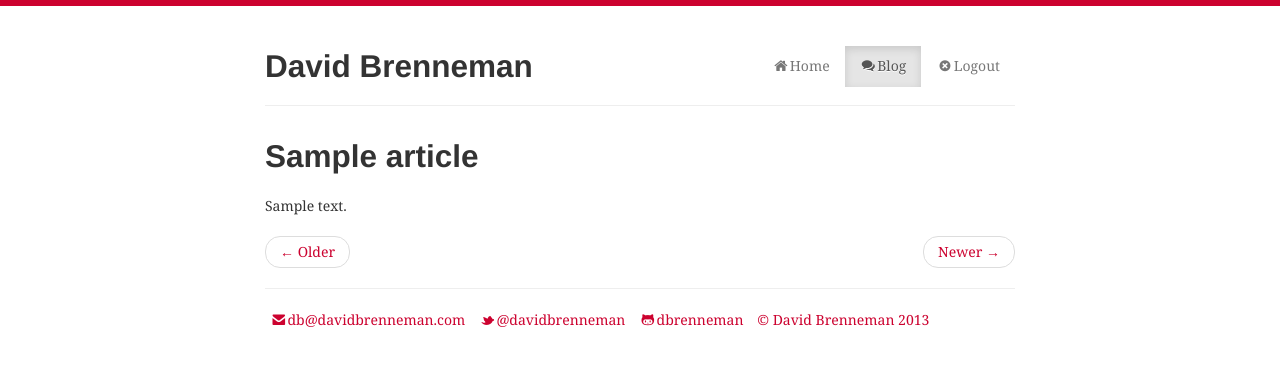
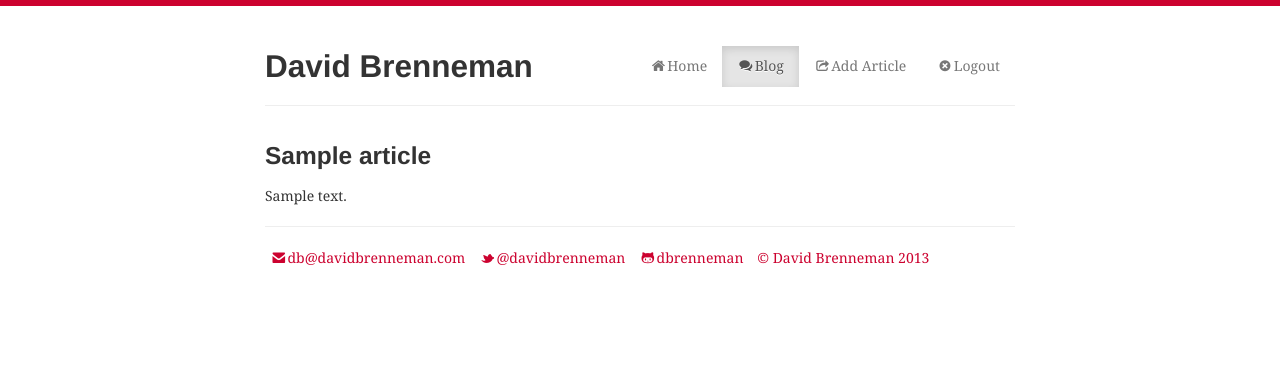
Before and after one commit to dbrenneman/DontPanic, a Flask app: a page that uses templates/base.html in a window 1280 px wide. Shown: the top 366 px of the page. Run offline with Flask 2, Linux system fonts and the light colour scheme; the visitor is signed in with stand-in values (Sample User, id 1); tables that the repository leaves empty hold one stand-in row (values such as "Sample post"); parts of the project's set-up code (start-up, migrations or seed data) failed here and were passed over.

Commit message:
simplified blog templates

```diff
--- a/templates/base.html
+++ b/templates/base.html
@@ -17,9 +17,10 @@
     <div class="container-narrow content">
         <div class="navbar">
         <ul class="nav  pull-right">
-          <li class="{% block home_highlight %}{% endblock %}"><a href="/"><i class="icon-home"></i>Home</a></li>
-          <li class="{% block blog_highlight %}{% endblock %}"><a href="/blog"><i class="icon-comments"></i>Blog</a></li>
+          <li class="{% block home_highlight %}{% endblock %}"><a href="{{ url_for('show_homepage')}}"><i class="icon-home"></i>Home</a></li>
+          <li class="{% block blog_highlight %}{% endblock %}"><a href="{{ url_for('show_articles')}}"><i class="icon-comments"></i>Blog</a></li>
           {% if session.logged_in %}
+          <li class="{% block add_article_highlight %}{% endblock %}"><a href="{{ url_for('add_article') }}"><i class="icon-share"></i>Add Article</a></li>
           <li><a href="{{ url_for('logout') }}"><i class="icon-remove-sign"></i>Logout</a></li>
           {% endif %}
         </ul>
--- a/templates/blog.html
+++ b/templates/blog.html
@@ -6,7 +6,7 @@
   <ul class=articles>
   {% for article in articles %}
     <li>
-      <h3><a href="{{ url_for('show_article', slug=article.slug) }}">{{ article.title }}</a></h3>{{ article.published }}<hr>
+      <h3><a href="{{ url_for('show_article', slug=article.slug) }}">{{ article.title }}</a></h3><p>{{ article.published }}</p>
     </li>
   {% else %}
     <li><em>Unbelievable.  No articles here so far!</em></li>
--- a/templates/blog_add.html
+++ b/templates/blog_add.html
@@ -1,6 +1,6 @@
 {% extends "base.html" %}
 {% block page_title %}Blog | {% endblock %}
-{% block blog_highlight %}active{% endblock %}
+{% block add_article_highlight %}active{% endblock %}
 
 {% block content %}
   {% if session.logged_in %}
--- a/templates/blog_page.html
+++ b/templates/blog_page.html
@@ -3,17 +3,6 @@
 {% block blog_highlight %}active{% endblock %}
 
 {% block content %}
-<header class="jumbotron subhead">
-  <h2>{{ article.title }}</h2>
-  <p class="lead">{{ article.subtitle }}</p>
-</header>
+<h3>{{ article.title }}</h3>
 {{ article.body }}
-<ul class="pager">
-  <li class="previous">
-    <a href="#">&larr; Older</a>
-  </li>
-  <li class="next">
-    <a href="#">Newer &rarr;</a>
-  </li>
-</ul>
 {% endblock %}
```
